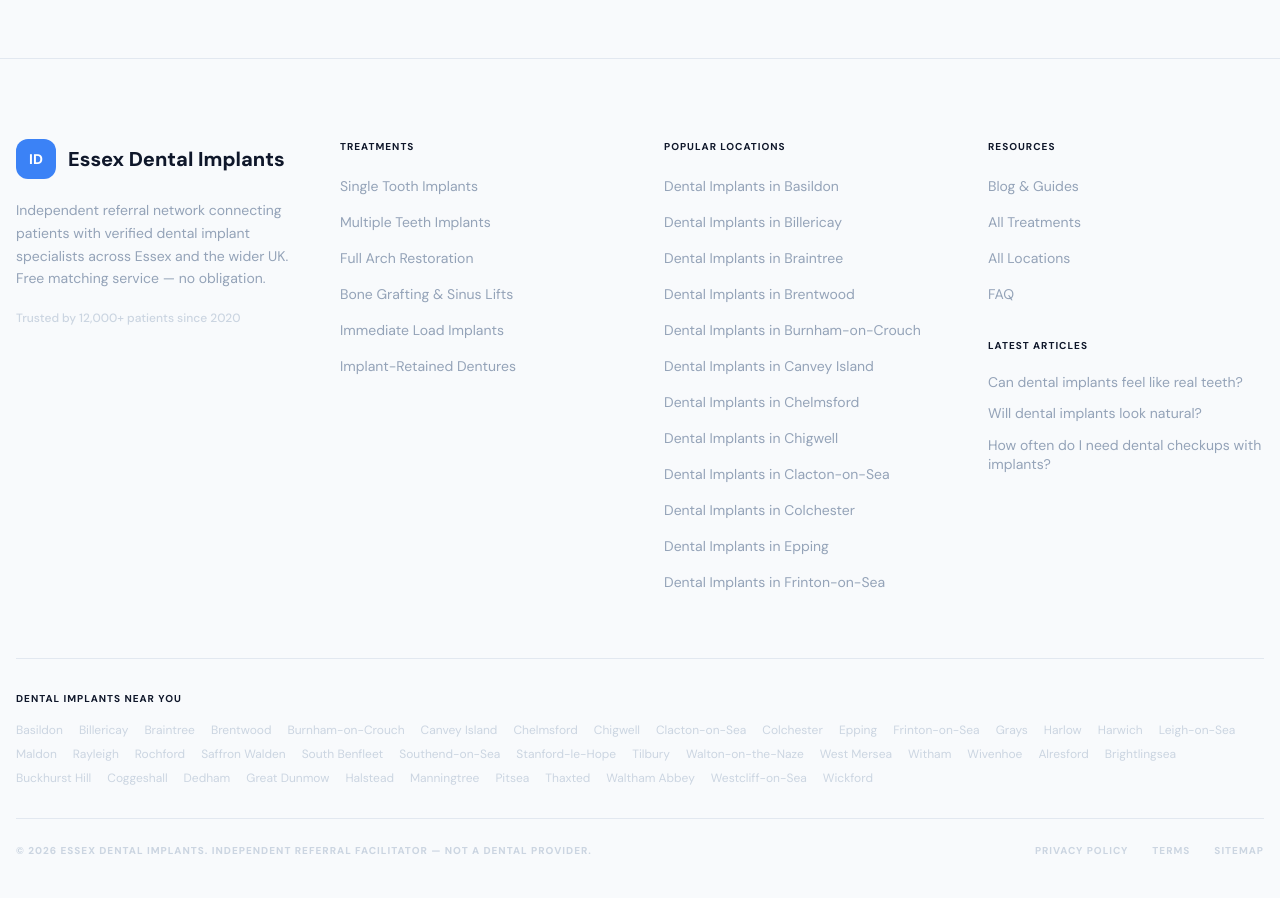
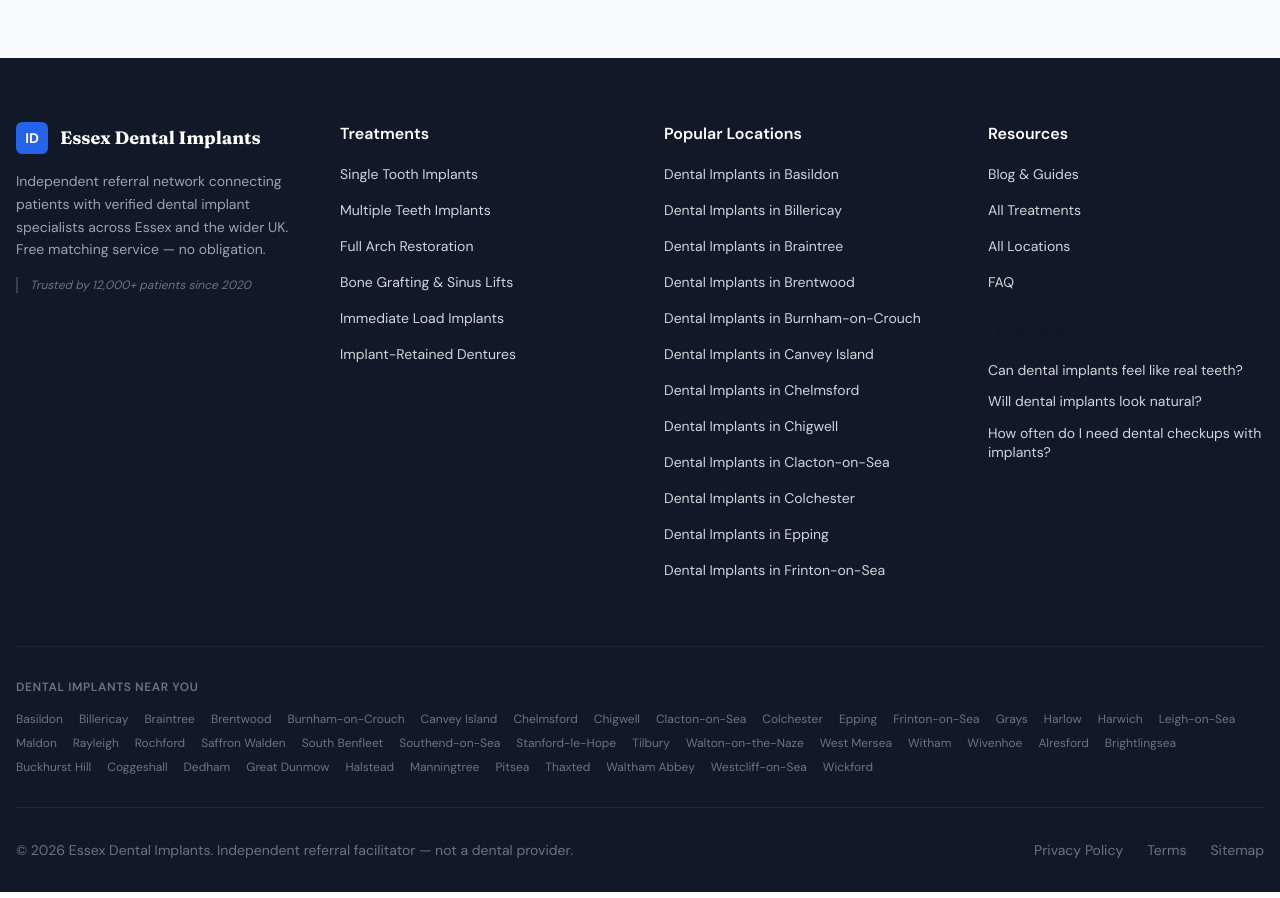
Before and after one commit to nahadgur/ultimessexx, a Next.js app: page / in a window 1280 px wide. Shown: the part 5120-6018 px from the top of the page. Built offline with nearby package versions, Linux system fonts and the light colour scheme.

Commit message:
Update Footer.tsx

```diff
--- a/components/Footer.tsx
+++ b/components/Footer.tsx
@@ -64,7 +64,7 @@ export default function Footer() {
   }, []);
 
   return (
-    <footer className="bg-slate-50 pt-20 pb-10 border-t border-slate-200">
+    <footer className="bg-gray-900 text-gray-300 pt-16 pb-8">
       <div className="max-w-7xl mx-auto px-4">
 
         {/* Top row: Brand + columns */}
@@ -72,25 +72,25 @@ export default function Footer() {
 
           {/* Brand */}
           <div>
-            <div className="flex items-center gap-3 text-slate-900 mb-5">
-              <div className="w-10 h-10 bg-blue-500 rounded-xl flex items-center justify-center font-black text-white text-sm">ID</div>
-              <span className="text-xl font-black">Essex Dental Implants</span>
+            <div className="flex items-center gap-3 text-white mb-4">
+              <div className="w-8 h-8 bg-brand-600 rounded-md flex items-center justify-center text-white font-bold text-sm">ID</div>
+              <span className="font-display font-bold text-lg text-white">Essex Dental Implants</span>
             </div>
-            <p className="text-sm text-slate-400 leading-relaxed mb-5">
+            <p className="text-sm text-gray-400 leading-relaxed mb-4">
               Independent referral network connecting patients with verified dental implant specialists across Essex and the wider UK. Free matching service — no obligation.
             </p>
-            <p className="text-xs text-slate-300 font-medium">
+            <p className="text-xs text-gray-500 italic border-l-2 border-gray-700 pl-3">
               Trusted by 12,000+ patients since 2020
             </p>
           </div>
 
           {/* Treatments */}
           <div>
-            <h4 className="text-slate-900 font-bold mb-5 uppercase tracking-widest text-[10px]">Treatments</h4>
+            <h4 className="text-white font-semibold mb-4">Treatments</h4>
             <ul className="space-y-3">
               {SERVICES.map((service) => (
                 <li key={service.id}>
-                  <Link href={`/services/${service.id}`} className="text-sm text-slate-400 hover:text-blue-500 transition-colors">
+                  <Link href={`/services/${service.id}`} className="text-sm hover:text-brand-400 transition-colors">
                     {service.title}
                   </Link>
                 </li>
@@ -100,13 +100,13 @@ export default function Footer() {
 
           {/* Top Locations */}
           <div>
-            <h4 className="text-slate-900 font-bold mb-5 uppercase tracking-widest text-[10px]">Popular Locations</h4>
+            <h4 className="text-white font-semibold mb-4">Popular Locations</h4>
             <ul className="space-y-3">
               {topCities.map((city) => {
                 const slug = city.toLowerCase().replace(/\s+/g, '-');
                 return (
                   <li key={city}>
-                    <Link href={`/location/${slug}`} className="text-sm text-slate-400 hover:text-blue-500 transition-colors">
+                    <Link href={`/location/${slug}`} className="text-sm hover:text-brand-400 transition-colors">
                       Dental Implants in {city}
                     </Link>
                   </li>
@@ -117,19 +117,19 @@ export default function Footer() {
 
           {/* Resources + Latest Articles */}
           <div>
-            <h4 className="text-slate-900 font-bold mb-5 uppercase tracking-widest text-[10px]">Resources</h4>
+            <h4 className="text-white font-semibold mb-4">Resources</h4>
             <ul className="space-y-3">
-              <li><Link href="/blog" className="text-sm text-slate-400 hover:text-blue-500 transition-colors">Blog & Guides</Link></li>
-              <li><Link href="/services" className="text-sm text-slate-400 hover:text-blue-500 transition-colors">All Treatments</Link></li>
-              <li><Link href="/location" className="text-sm text-slate-400 hover:text-blue-500 transition-colors">All Locations</Link></li>
-              <li><Link href="/#faq" className="text-sm text-slate-400 hover:text-blue-500 transition-colors">FAQ</Link></li>
+              <li><Link href="/blog" className="text-sm hover:text-brand-400 transition-colors">Blog & Guides</Link></li>
+              <li><Link href="/services" className="text-sm hover:text-brand-400 transition-colors">All Treatments</Link></li>
+              <li><Link href="/location" className="text-sm hover:text-brand-400 transition-colors">All Locations</Link></li>
+              <li><Link href="/#faq" className="text-sm hover:text-brand-400 transition-colors">FAQ</Link></li>
             </ul>
 
             <h4 className="text-slate-900 font-bold mt-8 mb-5 uppercase tracking-widest text-[10px]">Latest Articles</h4>
             <ul className="space-y-3">
               {latestArticles.map((article) => (
                 <li key={article.slug}>
-                  <Link href={`/blog/${article.slug}`} className="text-sm text-slate-400 hover:text-blue-500 transition-colors line-clamp-2 leading-snug">
+                  <Link href={`/blog/${article.slug}`} className="text-sm hover:text-brand-400 transition-colors line-clamp-2 leading-snug">
                     {article.title}
                   </Link>
                 </li>
@@ -139,13 +139,13 @@ export default function Footer() {
         </div>
 
         {/* SEO-rich location links bar */}
-        <div className="border-t border-slate-200 pt-8 mb-8">
-          <h4 className="text-slate-900 font-bold mb-4 uppercase tracking-widest text-[10px]">Dental Implants Near You</h4>
+        <div className="border-t border-gray-800 pt-8 mb-8">
+          <h4 className="text-gray-500 text-xs font-semibold uppercase tracking-wider mb-4">Dental Implants Near You</h4>
           <div className="flex flex-wrap gap-x-4 gap-y-2">
             {allCities.map((city) => {
               const slug = city.toLowerCase().replace(/\s+/g, '-');
               return (
-                <Link key={city} href={`/location/${slug}`} className="text-xs text-slate-300 hover:text-blue-500 transition-colors">
+                <Link key={city} href={`/location/${slug}`} className="text-xs text-gray-500 hover:text-brand-400 transition-colors">
                   {city}
                 </Link>
               );
@@ -154,14 +154,14 @@ export default function Footer() {
         </div>
 
         {/* Bottom bar */}
-        <div className="border-t border-slate-200 pt-6 flex flex-col md:flex-row items-center justify-between gap-4">
-          <p className="text-[10px] uppercase font-black tracking-widest text-slate-300">
+        <div className="border-t border-gray-800 pt-8 text-sm text-gray-500 flex flex-col md:flex-row justify-between items-center gap-4">
+          <p className="text-sm">
             © {new Date().getFullYear()} Essex Dental Implants. Independent referral facilitator — not a dental provider.
           </p>
           <div className="flex items-center gap-6">
-            <Link href="/" className="text-[10px] uppercase font-bold tracking-widest text-slate-300 hover:text-blue-500 transition-colors">Privacy Policy</Link>
-            <Link href="/" className="text-[10px] uppercase font-bold tracking-widest text-slate-300 hover:text-blue-500 transition-colors">Terms</Link>
-            <Link href="/blog" className="text-[10px] uppercase font-bold tracking-widest text-slate-300 hover:text-blue-500 transition-colors">Sitemap</Link>
+            <Link href="/" className="hover:text-gray-300 transition-colors">Privacy Policy</Link>
+            <Link href="/" className="hover:text-gray-300 transition-colors">Terms</Link>
+            <Link href="/blog" className="hover:text-gray-300 transition-colors">Sitemap</Link>
           </div>
         </div>
 
```
